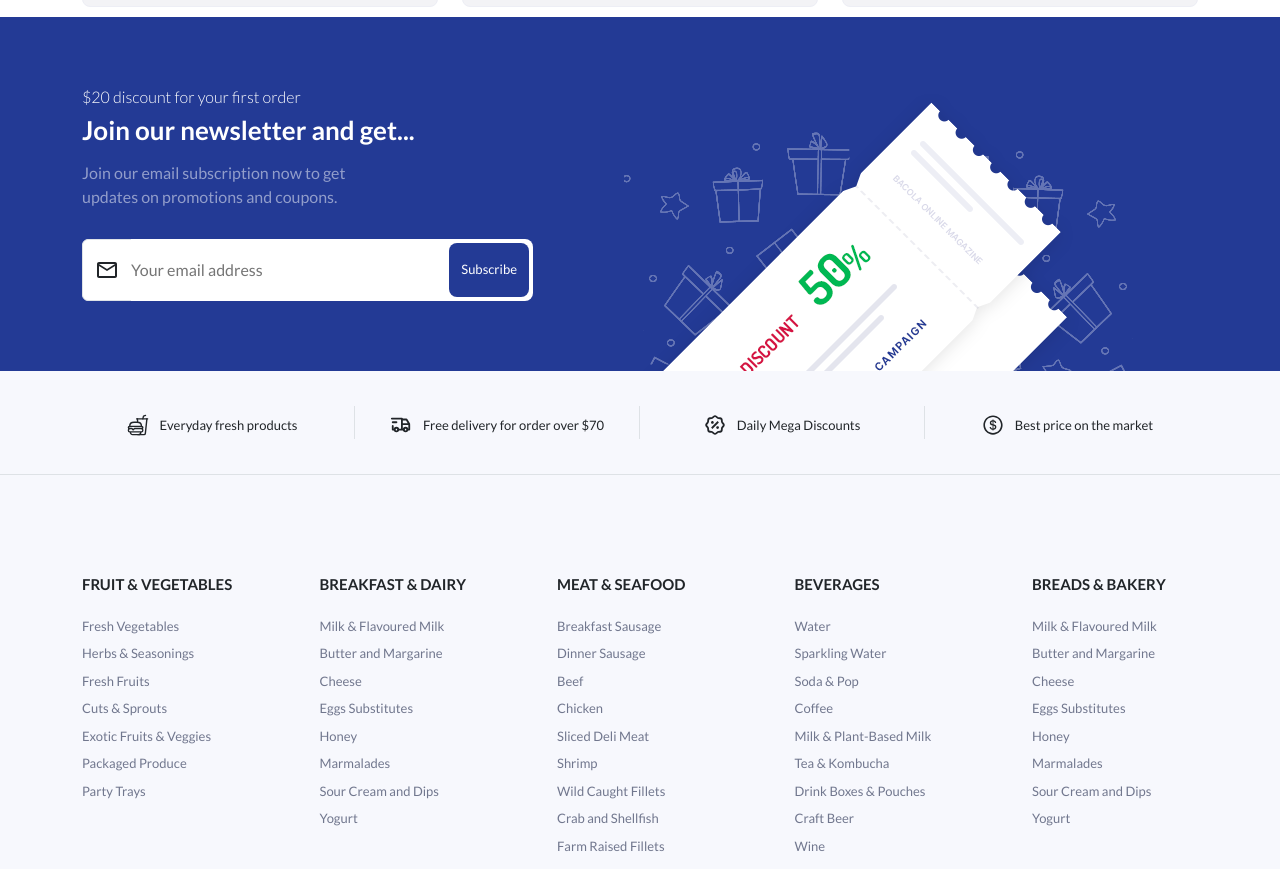
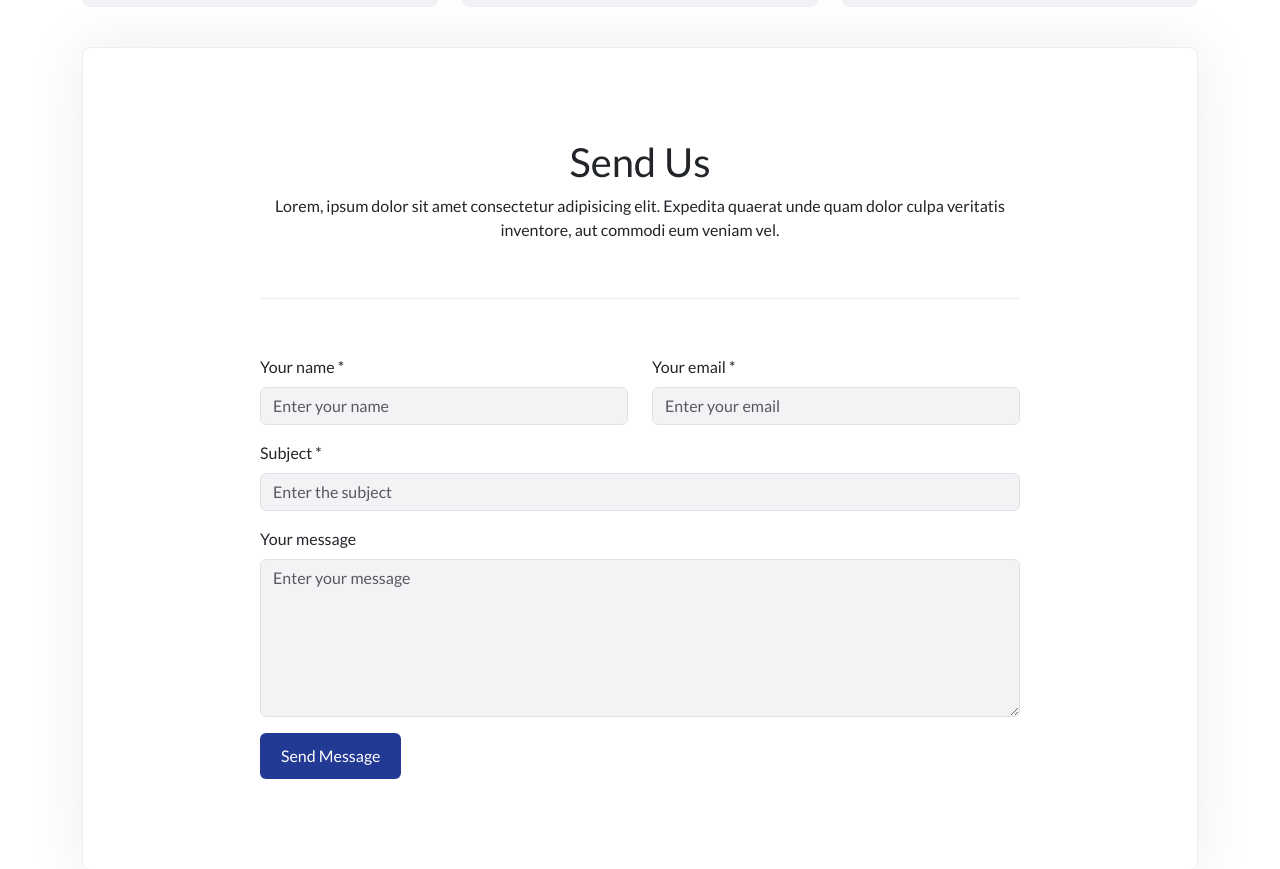
Before and after one commit to Trung-Nam/Online-Grocery-Shopping, a React (Create React App) app: page /contact in a window 1280 px wide. Shown: the part 560-1429 px from the top of the page. Built offline with nearby package versions, Linux system fonts and the light colour scheme; no server answers.

Commit message:
feat(ui):contact content form

```diff
--- a/src/Pages/Contact/Contact.jsx
+++ b/src/Pages/Contact/Contact.jsx
@@ -1,10 +1,32 @@
-import React from 'react'
+import React, { useState } from 'react'
 import './Contact.scss'
 import { FaMapLocationDot } from 'react-icons/fa6'
 import { MdPhoneInTalk } from 'react-icons/md'
 import { IoMdMail } from 'react-icons/io'
 
 const Contact = () => {
+
+    const [formData, setFormData] = useState({
+        name: '',
+        email: '',
+        subject: '',
+        message: ''
+    });
+
+    const handleChange = (e) => {
+        const { name, value } = e.target;
+        setFormData({
+            ...formData,
+            [name]: value
+        });
+    };
+
+    const handleSubmit = (e) => {
+        e.preventDefault();
+        // Handle form submission logic (e.g., send form data to API)
+        console.log(formData);
+    };
+
     return (
         <div className="contact__wrapper">
             <div className="container">
@@ -39,6 +61,77 @@ const Contact = () => {
                     </div>
 
                 </div>
+
+                <div className="contact-form-wrapper">
+                    <div className="contact__form">
+                        <div className="contact__form-header">
+                            <h2>Send Us</h2>
+                            <p>Lorem, ipsum dolor sit amet consectetur adipisicing elit. Expedita quaerat unde quam dolor culpa veritatis inventore, aut commodi eum veniam vel.</p>
+                        </div>
+
+                        <div className="contact__form-content mt-5">
+                            <form onSubmit={handleSubmit}>
+                                <div className="row mb-3">
+                                    <div className="col-md-6">
+                                        <label htmlFor="name" className="form-label">Your name *</label>
+                                        <input
+                                            type="text"
+                                            className="form-control"
+                                            id="name"
+                                            name="name"
+                                            placeholder="Enter your name"
+                                            value={formData.name}
+                                            onChange={handleChange}
+                                            required
+                                        />
+                                    </div>
+                                    <div className="col-md-6">
+                                        <label htmlFor="email" className="form-label">Your email *</label>
+                                        <input
+                                            type="email"
+                                            className="form-control"
+                                            id="email"
+                                            name="email"
+                                            placeholder="Enter your email"
+                                            value={formData.email}
+                                            onChange={handleChange}
+                                            required
+                                        />
+                                    </div>
+                                </div>
+
+                                <div className="mb-3">
+                                    <label htmlFor="subject" className="form-label">Subject *</label>
+                                    <input
+                                        type="text"
+                                        className="form-control"
+                                        id="subject"
+                                        name="subject"
+                                        placeholder="Enter the subject"
+                                        value={formData.subject}
+                                        onChange={handleChange}
+                                        required
+                                    />
+                                </div>
+
+                                <div className="mb-3">
+                                    <label htmlFor="message" className="form-label">Your message</label>
+                                    <textarea
+                                        className="form-control"
+                                        id="message"
+                                        name="message"
+                                        rows="6"
+                                        placeholder="Enter your message"
+                                        value={formData.message}
+                                        onChange={handleChange}
+                                    ></textarea>
+                                </div>
+
+                                <button type="submit" className="btn custom-btn" >Send Message</button>
+                            </form>
+                        </div>
+                    </div>
+                </div>
             </div>
         </div>
     )
--- a/src/Pages/Contact/Contact.scss
+++ b/src/Pages/Contact/Contact.scss
@@ -33,4 +33,54 @@
             }
         }
     }
+
+    .contact-form-wrapper {
+        display: flex;
+        flex-direction: column;
+        align-items: center;
+        margin-top: 2.5rem;
+        box-shadow: 0 0 60px rgba(0, 0, 0, .08);
+        border: 1px solid var(--color-border-light);
+        border-radius: var(--size-border-radius);
+        padding-top: 5.625rem;
+        padding-bottom: 5.625rem;
+
+        .contact__form {
+            max-width: 47.5rem;
+            width: 100%;
+            margin-left: auto;
+            margin-right: auto;
+
+            .contact__form-header {
+                padding-bottom: 2.5rem;
+                margin-bottom: 3.5rem;
+                border-bottom: 1px solid var(--color-border-light);
+                text-align: center;
+
+                h2 {
+                    font-size: 2.5rem;
+                }
+
+                p {
+                    max-width: 760px;
+                    margin-left: auto;
+                    margin-right: auto;
+                }
+            }
+        }
+    }
+
+    .contact__form-content {
+
+        input,
+        textarea {
+            background-color: var(--color-info-light);
+        }
+
+        .custom-btn {
+            background-color: var(--color-primary);
+            color: var(--color-white);
+            padding: 10px 20px;
+        }
+    }
 }
```
